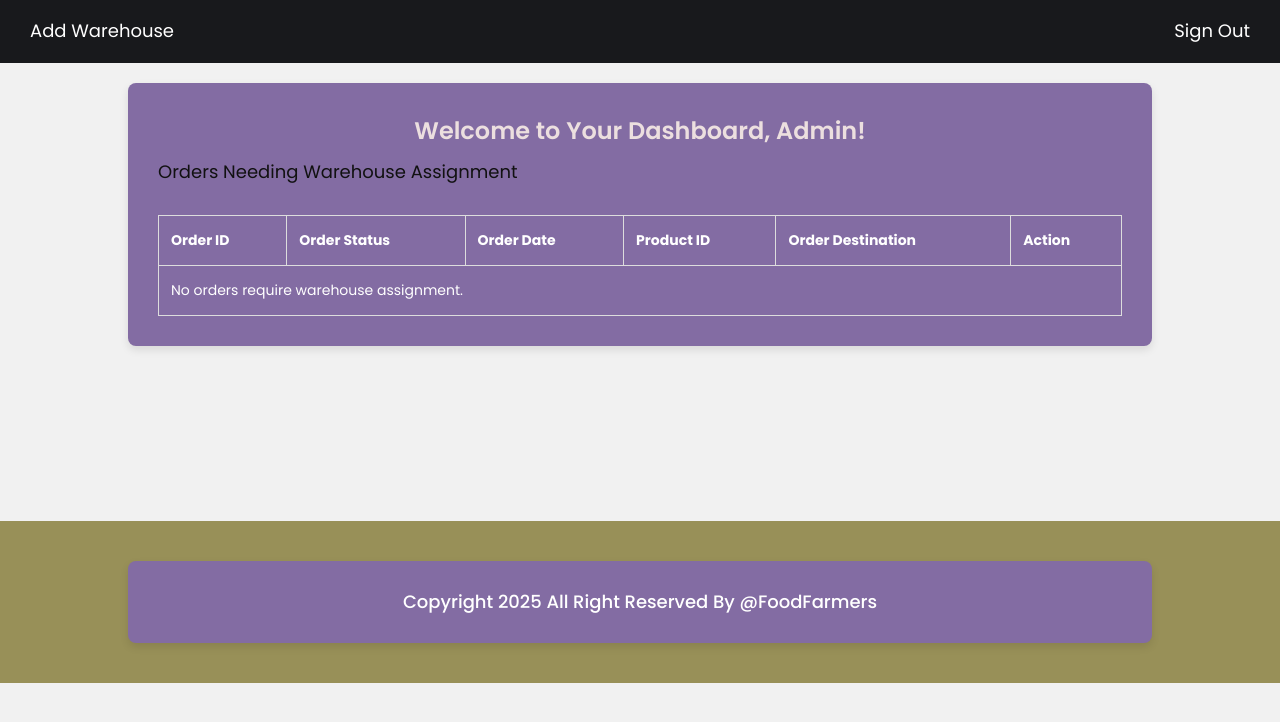
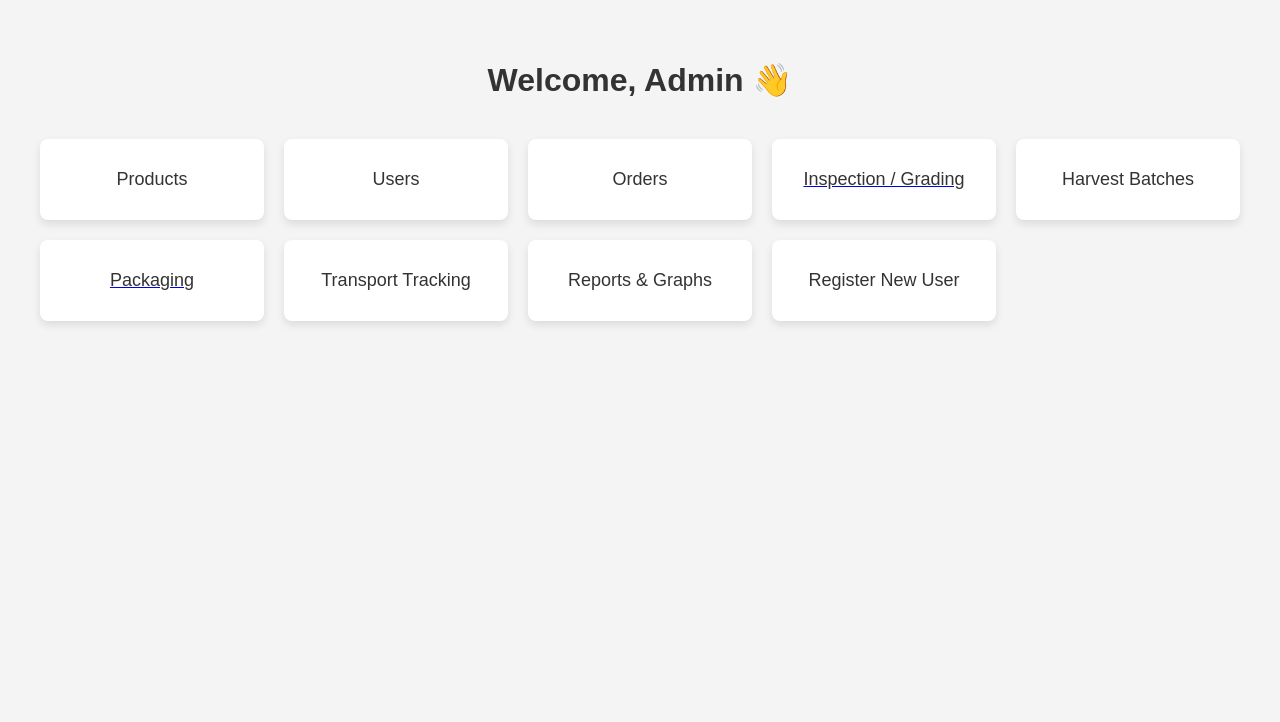
Before and after one commit to Atik701/-Database_project_packging_grading-_and-_transportation, a PHP site: page /user-dashboard/admin_dashboard.php in a window 1280 px wide. Shown: the top 722 px of the page. Run offline with PHP 8.4, Linux system fonts and the light colour scheme; the visitor is signed in with stand-in values (Sample User, id 1); data that the repository does not hold is empty; some libraries are stand-ins or nearby versions.

Commit message:
Add files via upload

```diff
--- a/user-dashboard/admin_dashboard.php
+++ b/user-dashboard/admin_dashboard.php
@@ -1,177 +1,66 @@
+
 <?php
 session_start();
-
-// Ensure Admin is logged in
-if (!isset($_SESSION['user_id']) || $_SESSION['user_type'] !== 'admin') {
-    die("Unauthorized access! Please log in as Admin.");
+if (!isset($_SESSION['user_type']) || $_SESSION['user_type'] !== 'admin') {
+    header("Location: ../signIn.php");
+    exit();
 }
-
-// Include DB connection
-include '../config-php-files/db_connection.php';
-
-// Fetch orders without a Warehouse_ID
-$sqlOrders = "SELECT * FROM ordertable WHERE Warehouse_ID IS NULL";
-$resultOrders = $con->query($sqlOrders);
-
-$orders = [];
-if ($resultOrders && $resultOrders->num_rows > 0) {
-    while ($row = $resultOrders->fetch_assoc()) {
-        $orders[] = $row;
-    }
-}
-
-$con->close(); // Close DB connection
 ?>
 
 <!DOCTYPE html>
-<html lang="en">
+<html>
 <head>
-  <meta charset="UTF-8">
-  <meta name="viewport" content="width=device-width, initial-scale=1.0">
-  <title>Admin Dashboard</title>
-   <!-- Include necessary styles -->
-   <link rel="stylesheet" href="../css/bootstrap.min.css">
-  <link rel="stylesheet" href="../css/style.css">
-  <link rel="stylesheet" href="../css/added-style.css">
+    <title>Admin Dashboard</title>
+    <style>
+        body {
+            font-family: Arial, sans-serif;
+            background: #f4f4f4;
+            margin: 0;
+            padding: 0;
+        }
+        .dashboard {
+            padding: 40px;
+        }
+        h1 {
+            text-align: center;
+            color: #333;
+        }
+        .grid {
+            display: grid;
+            grid-template-columns: repeat(auto-fill, minmax(220px, 1fr));
+            gap: 20px;
+            margin-top: 40px;
+        }
+        .tile {
+            background: white;
+            padding: 30px;
+            border-radius: 8px;
+            box-shadow: 0 4px 8px rgba(0,0,0,0.1);
+            text-align: center;
+            font-size: 18px;
+            color: #333;
+            cursor: pointer;
+            transition: transform 0.2s;
+        }
+        .tile:hover {
+            transform: scale(1.03);
+        }
+    </style>
 </head>
 <body>
-  <!-- Navbar -->
-  <div class="navbar">
-    <a href="javascript:void(0);" onclick="showAddWarehouse()">Add Warehouse</a>
-    <a href="javascript:void(0);" onclick="signOut()">Sign Out</a>
-  </div>
-
-  <!-- Dashboard container -->
-  <div class="container">
-    <h2>Welcome to Your Dashboard, Admin!</h2>
-
-    <!-- Orders Needing Warehouse Assignment -->
-    <div id="ordersSection">
-      <h3>Orders Needing Warehouse Assignment</h3>
-      <table>
-        <thead>
-          <tr>
-            <th>Order ID</th>
-            <th>Order Status</th>
-            <th>Order Date</th>
-            <th>Product ID</th>
-            <th>Order Destination</th>
-            <th>Action</th>
-          </tr>
-        </thead>
-        <tbody>
-          <?php if (!empty($orders)): ?>
-            <?php foreach ($orders as $order): ?>
-              <tr>
-                <td><?php echo $order['Order_ID']; ?></td>
-                <td><?php echo $order['Order_Status']; ?></td>
-                <td><?php echo $order['Order_Date']; ?></td>
-                <td><?php echo $order['Product_ID']; ?></td>
-                <td><?php echo $order['Order_Destination']; ?></td>
-                <td>
-                  <button onclick="assignWarehouse(<?php echo $order['Order_ID']; ?>)">Assign Warehouse</button>
-                </td>
-              </tr>
-            <?php endforeach; ?>
-          <?php else: ?>
-            <tr>
-              <td colspan="6">No orders require warehouse assignment.</td>
-            </tr>
-          <?php endif; ?>
-        </tbody>
-      </table>
+    <div class="dashboard">
+        <h1>Welcome, Admin 👋</h1>
+        <div class="grid">
+            <div class="tile">Products</div>
+            <div class="tile">Users</div>
+            <div class="tile">Orders</div>
+            <a href="grading_admin.php"><div class="tile">Inspection / Grading</div></a>
+            <div class="tile">Harvest Batches</div>
+            <a href="packaging_admin.php"><div class="tile">Packaging</div></a>
+            <div class="tile">Transport Tracking</div>
+            <div class="tile">Reports & Graphs</div>
+            <div class="tile">Register New User</div>
+        </div>
     </div>
-
-    <!-- Assign Warehouse Form -->
-    <div class="form-container" id="assignWarehouseForm" style="display: none;">
-      <h3>Assign Warehouse and Pickup Location</h3>
-      <form method="POST" action="../config-php-files/admin_assign_warehouse.php">
-        <input type="hidden" name="order_id" id="order_id" />
-
-        <label for="warehouse_id">Select Warehouse</label>
-        <select name="warehouse_id" id="warehouse_id" required>
-          <option value="" disabled selected>Select Warehouse</option>
-          <?php
-          // Fetch warehouses for selection
-          include '../config-php-files/db_connection.php';
-          $sqlWarehouses = "SELECT * FROM warehouse";
-          $resultWarehouses = $con->query($sqlWarehouses);
-
-          if ($resultWarehouses && $resultWarehouses->num_rows > 0) {
-              while ($row = $resultWarehouses->fetch_assoc()) {
-                  echo "<option value='{$row['Warehouse_ID']}'>{$row['Location']}</option>";
-              }
-          }
-          $con->close();
-          ?>
-        </select>
-
-        <label for="pickup_location">Pickup Location</label>
-        <input type="text" name="pickup_location" id="pickup_location" placeholder="Enter Pickup Location" required />
-
-        <input type="submit" value="Assign Warehouse" />
-        <button type="button" onclick="cancelAssign()">Cancel</button>
-      </form>
-    </div>
-
-    <!-- Add Warehouse Form -->
-    <div class="form-container" id="addWarehouseForm" style="display: none;">
-      <h3>Add Warehouse</h3>
-      <form method="POST" action="../config-php-files/admin_add_warehouse.php">
-
-
-        <label for="location">Location</label>
-        <input type="text" name="location" id="location" placeholder="Enter Warehouse Location" required />
-
-        <label for="storage_capacity">Storage Capacity</label>
-        <input type="number" name="storage_capacity" id="storage_capacity" placeholder="Enter Storage Capacity" required />
-
-        <label for="mfg">MFG Date</label>
-        <input type="date" name="mfg" id="mfg" required />
-
-        <label for="exp">EXP Date</label>
-        <input type="date" name="exp" id="exp" required />
-
-        <input type="submit" value="Add Warehouse" />
-        <button type="button" onclick="cancelAddWarehouse()">Cancel</button>
-      </form>
-    </div>
-  </div>
-  <?php include '../footer.php' ?>
-
-  <script>
-    // Show Assign Warehouse Form
-    function assignWarehouse(orderId) {
-      document.getElementById("assignWarehouseForm").style.display = "block";
-      document.getElementById("ordersSection").style.display = "none";
-
-      // Set the Order ID in the hidden field
-      document.getElementById("order_id").value = orderId;
-    }
-
-    // Cancel Assign Warehouse Form
-    function cancelAssign() {
-      document.getElementById("assignWarehouseForm").style.display = "none";
-      document.getElementById("ordersSection").style.display = "block";
-    }
-
-    // Show Add Warehouse Form
-    function showAddWarehouse() {
-      document.getElementById("ordersSection").style.display = "none";
-      document.getElementById("assignWarehouseForm").style.display = "none";
-      document.getElementById("addWarehouseForm").style.display = "block";
-    }
-
-    // Cancel Add Warehouse Form
-    function cancelAddWarehouse() {
-      document.getElementById("addWarehouseForm").style.display = "none";
-      document.getElementById("ordersSection").style.display = "block";
-    }
-
-    // Sign Out
-    function signOut() {
-      window.location.href = "../index.php";
-    }
-  </script>
 </body>
 </html>
```
Also changed, not shown: user-dashboard/grading_admin.php (added, +103 -0 lines), user-dashboard/packaging_admin.php (added, +68 -0 lines).
